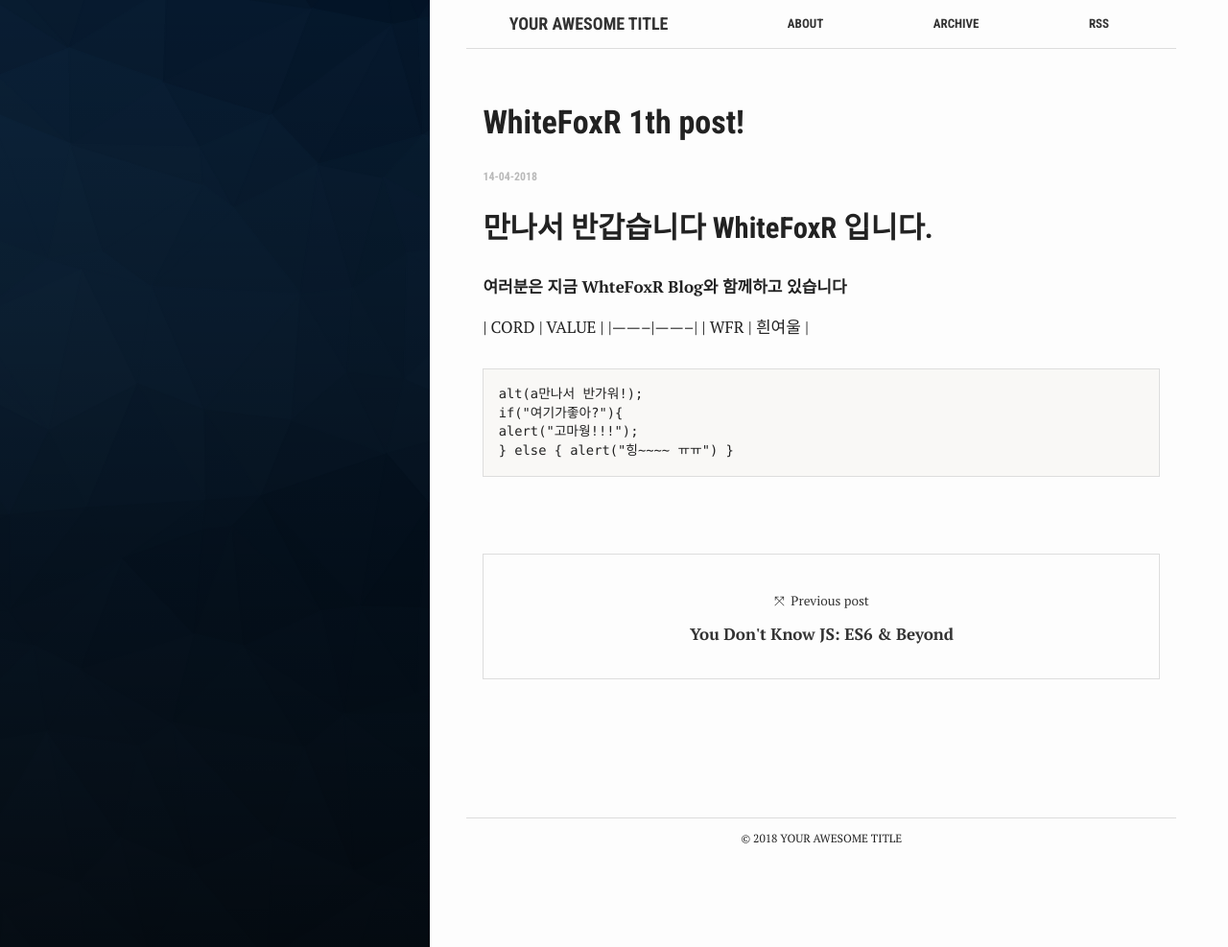
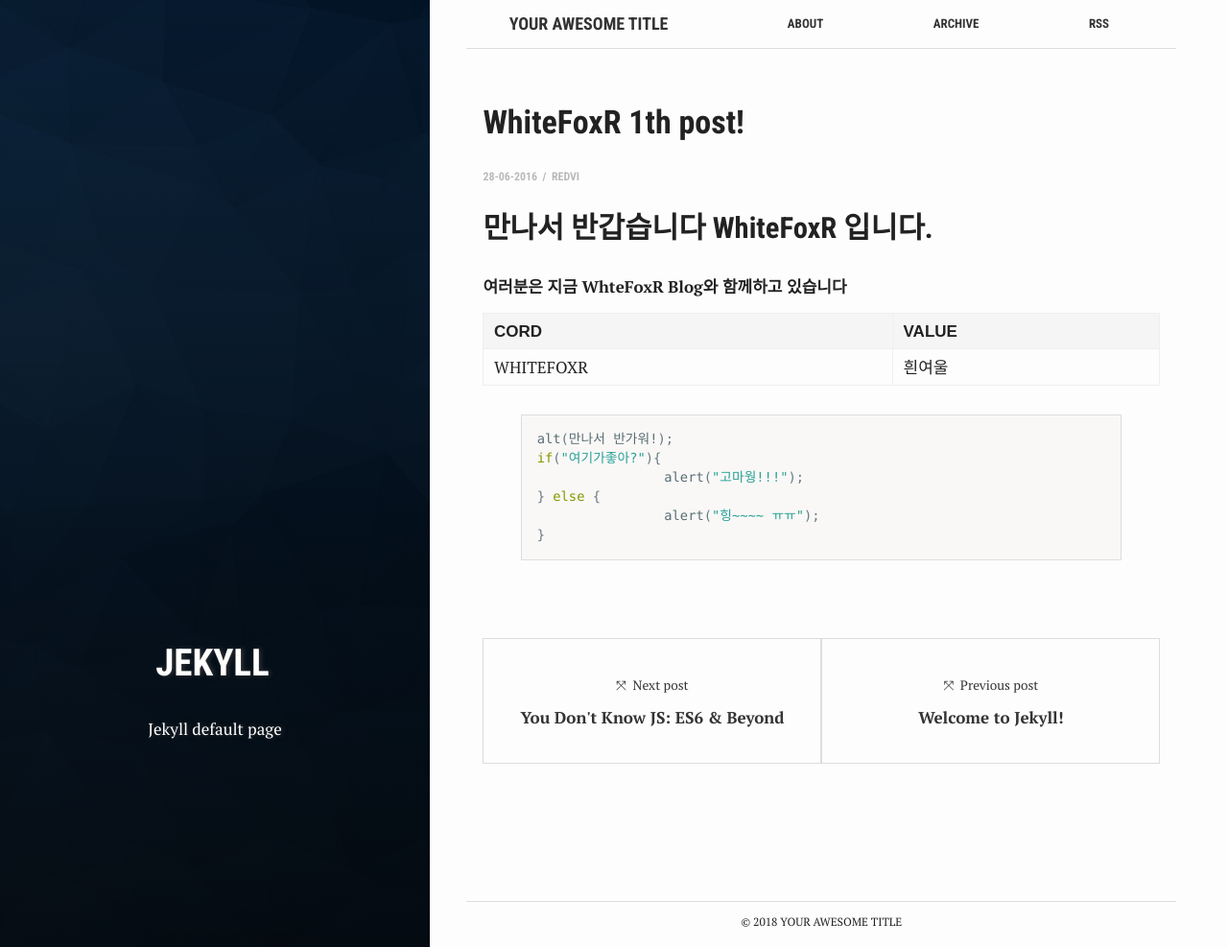
Before and after one commit to whitefoxr/whitefoxr.github.io, a Jekyll site: the page built from _posts/2018-04-14-fox01.md, in a window 1280 px wide and 987 px high. Shown: the whole window at 96% size. Built offline with Jekyll 4.4.1, drawn with Linux system fonts in a browser that asks for light colours.

Commit message:
201804171419

`````diff
--- a/_posts/2018-04-14-fox01.md
+++ b/_posts/2018-04-14-fox01.md
@@ -1,6 +1,12 @@
 ---
 layout: post
 title:  "WhiteFoxR 1th post!"
+crawlertitle: "How to use jekyll"
+summary: "Jekyll default page"
+date:   2016-06-28 23:09:47 +0700
+categories: posts
+tags: 'jekyll'
+author: redVi
 ---
 
 ## 만나서 반갑습니다 WhiteFoxR 입니다.
@@ -8,10 +14,13 @@ title:  "WhiteFoxR 1th post!"
 
 | CORD   | VALUE |
 |--------|--------|
-|  WFR   |  흰여울  |
-````
-alt(a만나서 반가워!);
+|  WHITEFOXR   |  흰여울  |
+
+{% highlight ruby %}
+alt(만나서 반가워!);
 if("여기가좋아?"){
-alert("고마웡!!!");
-} else { alert("힝~~~~ ㅠㅠ") }
-````
+		alert("고마웡!!!");
+} else {
+		alert("힝~~~~ ㅠㅠ");
+}
+{% endhighlight %}
`````
